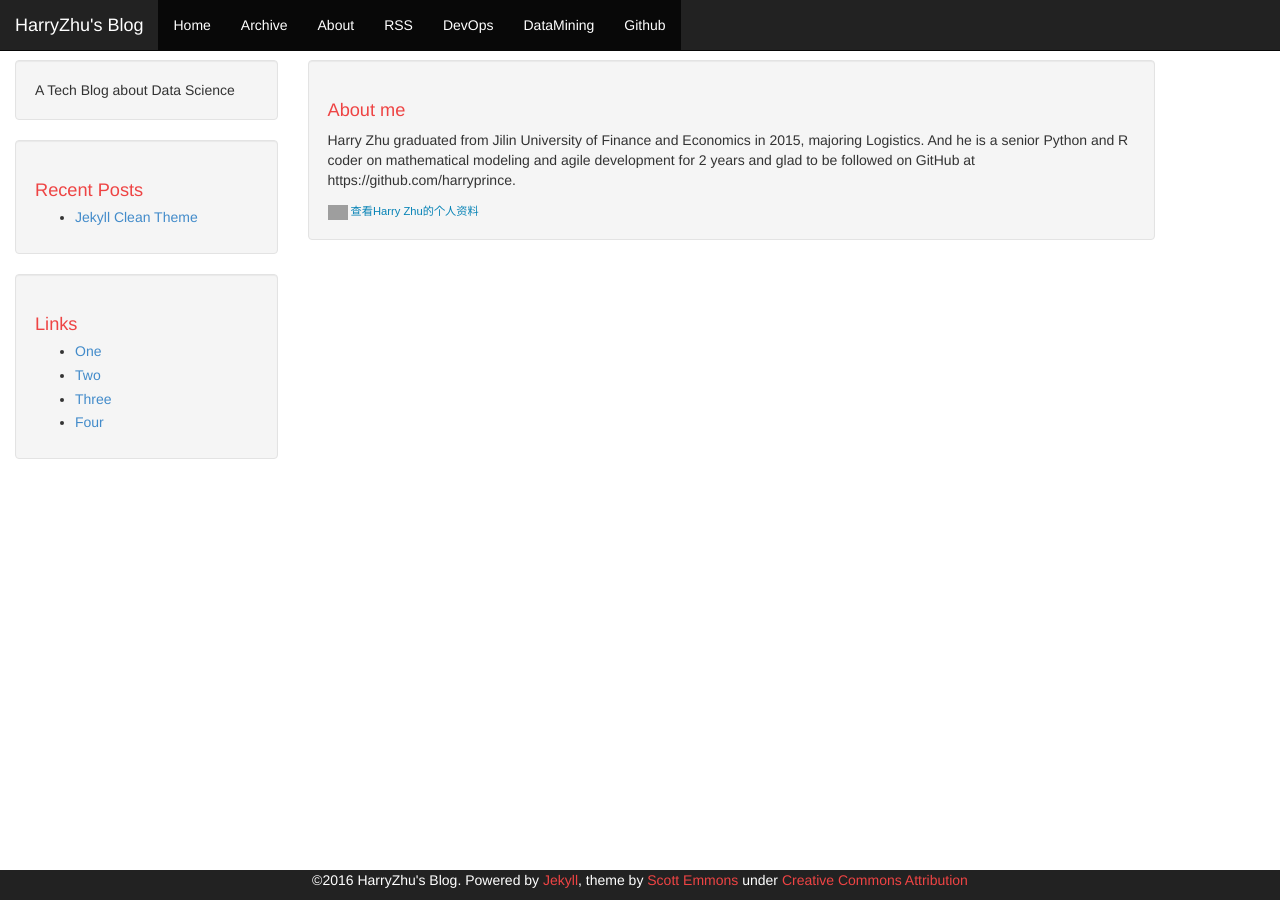
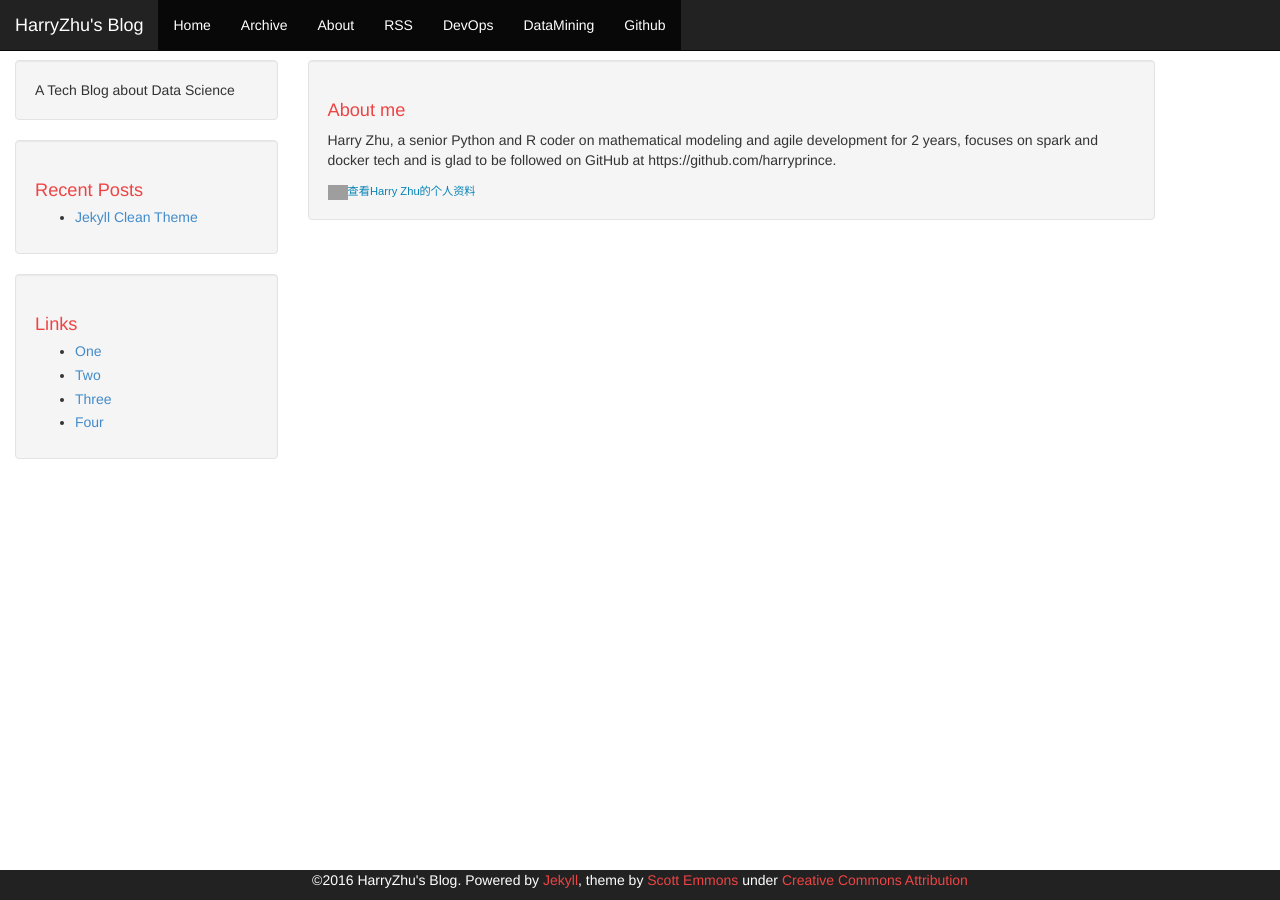
Before and after one commit to harryprince/harryprince.github.io, a Jekyll site: the page built from about.html, in a window 1280 px wide. Built offline with Jekyll 4.4.1, drawn with Linux system fonts in a browser that asks for light colours; Markdown is read by kramdown in place of the engine named in the settings; grey boxes are pictures that could not be loaded.

Commit message:
new pages

```diff
--- a/about.html
+++ b/about.html
@@ -4,6 +4,6 @@ layout: default
 
 <div class="well">
     <h1>About me</h1>
-    <p>Harry Zhu graduated from Jilin University of Finance and Economics in 2015, majoring Logistics. And he is a senior Python and R coder on mathematical modeling and agile development for 2 years and glad to be followed on GitHub at https://github.com/harryprince.</p>
-<a href="https://cn.linkedin.com/pub/harry-zhu/94/810/6b8" style="text-decoration:none;"><span style="font: 80% Arial,sans-serif; color:#0783B6;"><img src="https://static.licdn.com/scds/common/u/img/webpromo/btn_in_20x15.png" width="20" height="15" alt="查看Harry Zhu的领英个人资料" style="vertical-align:middle;" border="0">&nbsp;查看Harry Zhu的个人资料</span></a>
+    <p>Harry Zhu, a senior Python and R coder on mathematical modeling and agile development for 2 years, focuses on spark and docker tech and is glad to be followed on GitHub at https://github.com/harryprince.</p>
+    <a href="https://cn.linkedin.com/pub/harry-zhu/94/810/6b8" style="text-decoration:none;"><span style="font: 80% Arial,sans-serif; color:#0783B6;"><img src="https://static.licdn.com/scds/common/u/img/webpromo/btn_in_20x15.png" width="20" height="15" alt="查看Harry Zhu的领英个人资料" style="vertical-align:middle;" border="0">查看Harry Zhu的个人资料</span></a>
 </div>
```
Also changed, not shown: categories.html (deleted, +0 -21 lines).
